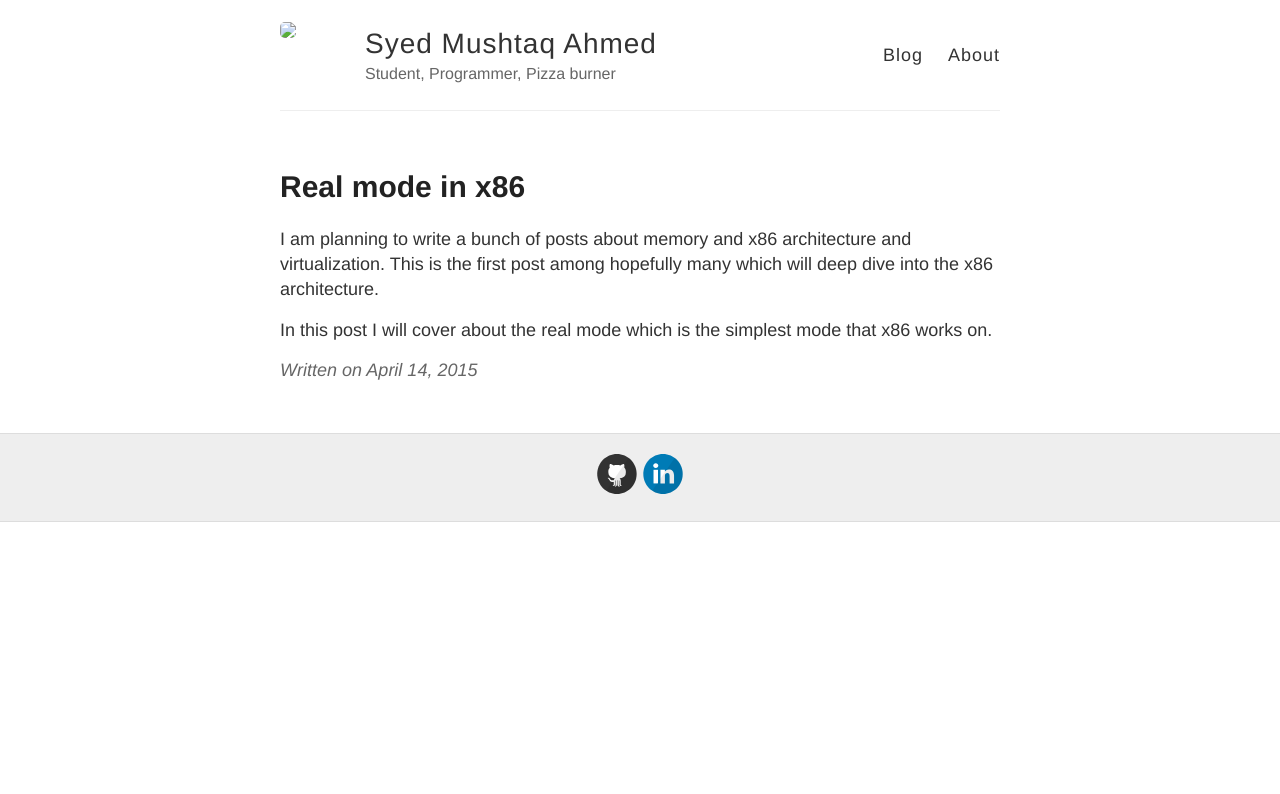
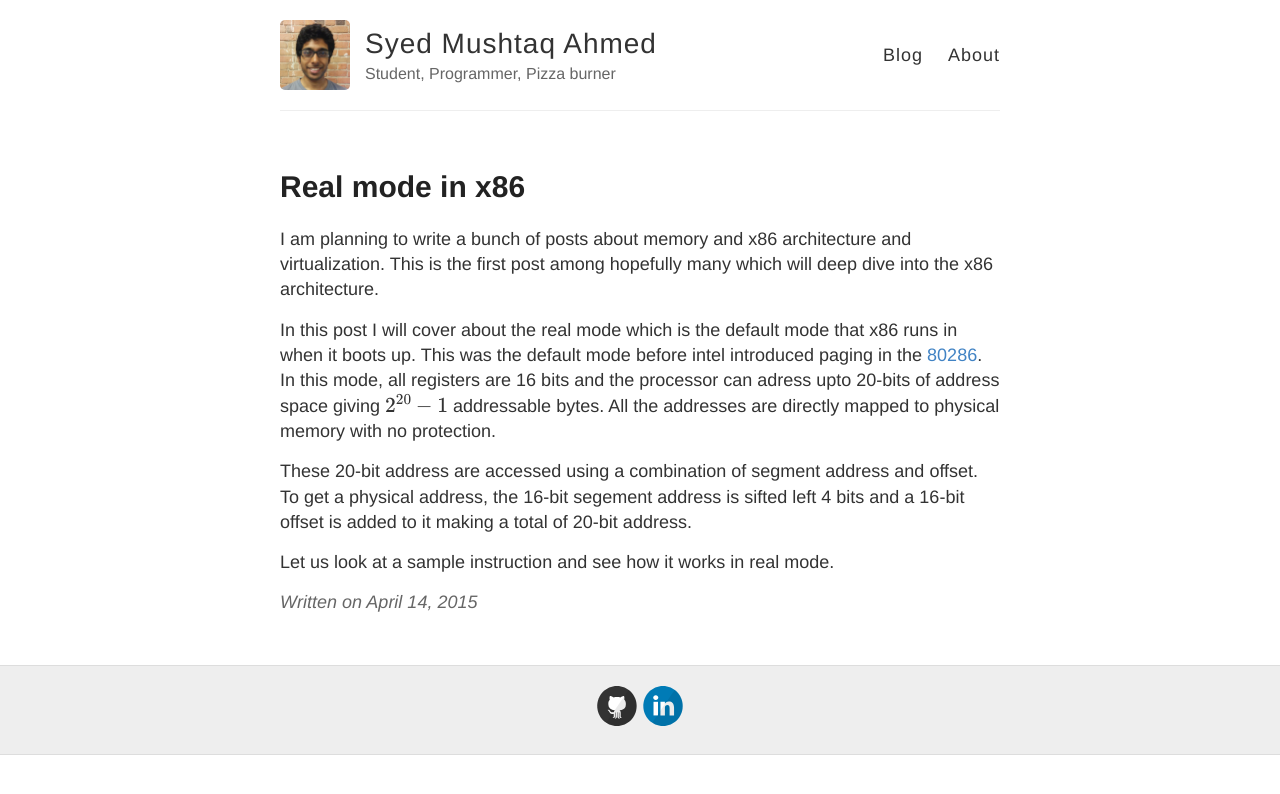
Before and after one commit to syed/syed.github.io, a Jekyll site: the page built from _posts/2015-4-14-Real-Mode-x86.md, in a window 1280 px wide. Shown: the top 794 px of the page. Built offline with Jekyll 4.4.1, drawn with Linux system fonts in a browser that asks for light colours; Markdown is read by kramdown in place of the engine named in the settings; formulas are drawn with MathJax 3.

Commit message:
Updating post

```diff
--- a/_config.yml
+++ b/_config.yml
@@ -10,7 +10,7 @@ description: Student, Programmer, Pizza burner
 
 # URL of your avatar or profile pic (you could use your GitHub profile pic)
 #avatar: https://raw.githubusercontent.com/barryclark/jekyll-now/master/images/jekyll-logo.png
-avatar: images/pic.jpg
+avatar: /images/pic.jpg
 
 #
 # Flags below are optional
--- a/_layouts/default.html
+++ b/_layouts/default.html
@@ -11,6 +11,9 @@
 
     <link rel="stylesheet" type="text/css" href="{{ site.baseurl }}/style.css" />
     <link rel="alternate" type="application/rss+xml" title="{{ site.name }} - {{ site.description }}" href="{{ site.baseurl }}/feed.xml" />
+    <script type="text/javascript"
+    src="http://cdn.mathjax.org/mathjax/latest/MathJax.js?config=TeX-AMS-MML_HTMLorMML">
+    </script>
 
     <!-- Created with Jekyll Now - http://github.com/barryclark/jekyll-now -->
   </head>
--- a/_posts/2015-4-14-Real-Mode-x86.md
+++ b/_posts/2015-4-14-Real-Mode-x86.md
@@ -7,5 +7,16 @@ I am planning to write a bunch of posts about memory and x86 architecture and
 virtualization. This is the first post among hopefully many which will deep
 dive into the x86 architecture.
 
-In this post I will cover about the real mode which is the simplest mode that
-x86 works on.
+In this post I will cover about the real mode which is the default mode that
+x86 runs in when it boots up. This was the default mode before intel introduced
+paging in the [80286](http://en.wikipedia.org/wiki/80286). In this mode, all
+registers are 16 bits and the processor can adress upto 20-bits of address
+space giving \\( 2^{20} -1 \\) addressable bytes. All the addresses are
+directly mapped to physical memory with no protection.
+
+These 20-bit address are accessed using a combination of segment address and offset.
+To get a physical address, the 16-bit segement address is sifted left 4 bits and
+a 16-bit offset is added to it making a total of 20-bit address.
+
+
+Let us look at a sample instruction and see how it works in real mode.
```
